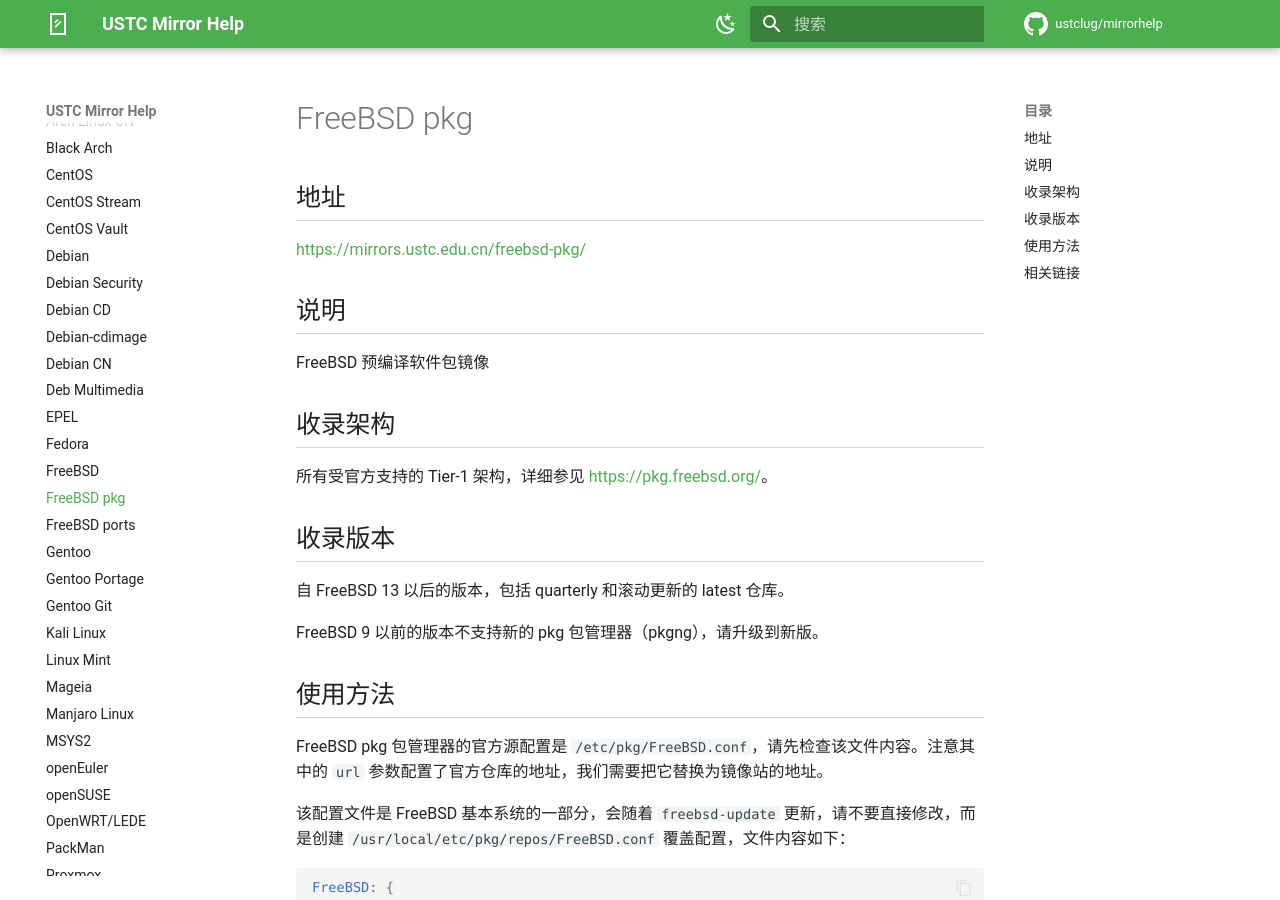
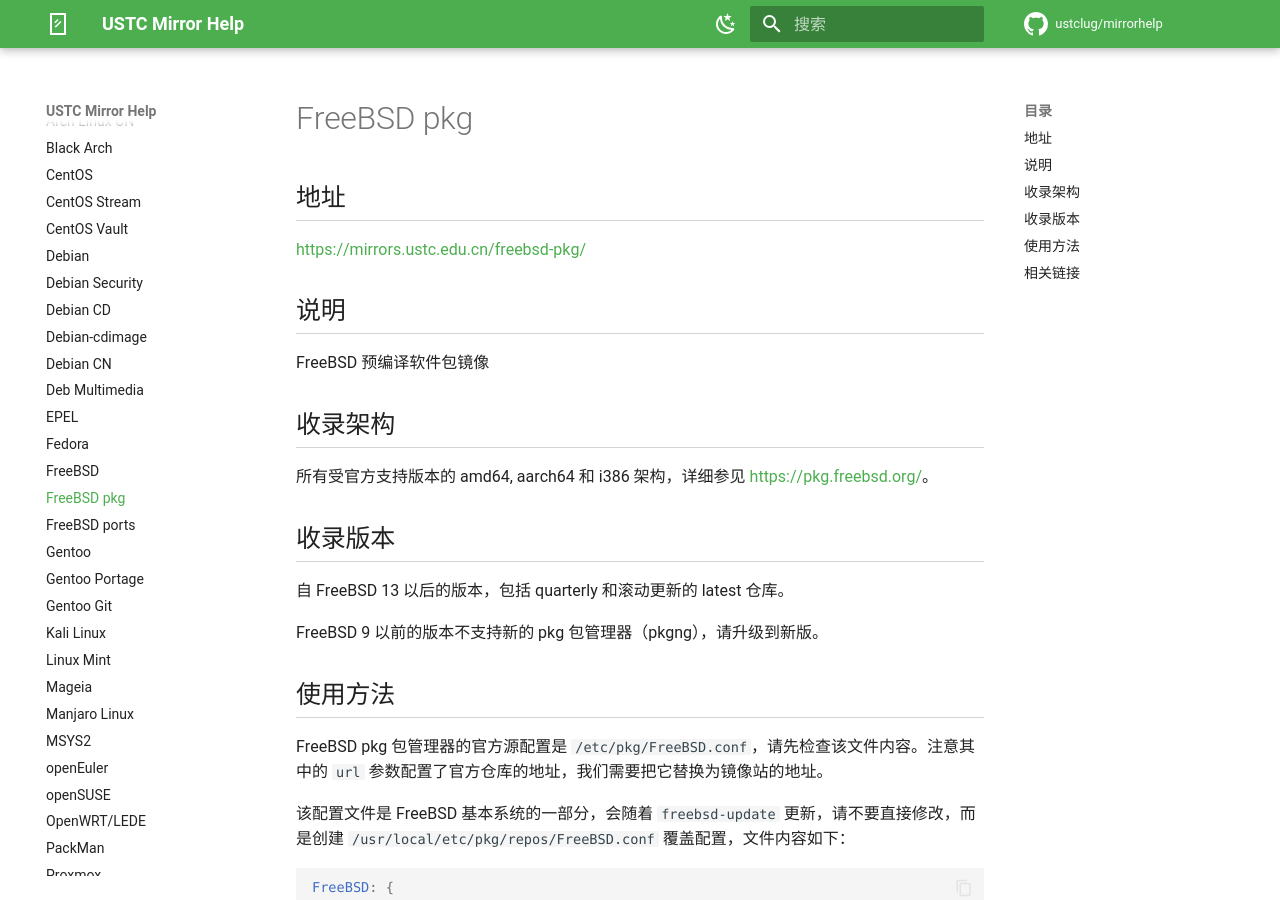
Before and after one commit to ustclug/mirrorhelp, an MkDocs documentation site: the page built from docs/freebsd-pkg.md, in a window 1280 px wide and 900 px high. Built offline with MkDocs 1.6.1 and Material for MkDocs 9.7.7, drawn with Linux system fonts in a browser that asks for light colours; comment, search, counter and statistics services are not loaded.

Commit message:
freebsd-pkg: Fix arch description

```diff
--- a/docs/freebsd-pkg.md
+++ b/docs/freebsd-pkg.md
@@ -10,7 +10,7 @@
 
 ## 收录架构
 
-所有受官方支持的 Tier-1 架构，详细参见 <https://pkg.freebsd.org/>。
+所有受官方支持版本的 amd64, aarch64 和 i386 架构，详细参见 <https://pkg.freebsd.org/>。
 
 ## 收录版本
 
```
